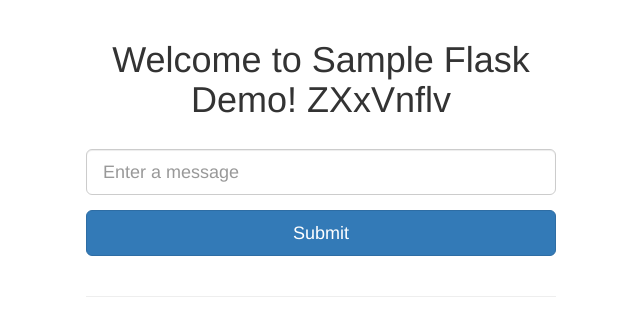
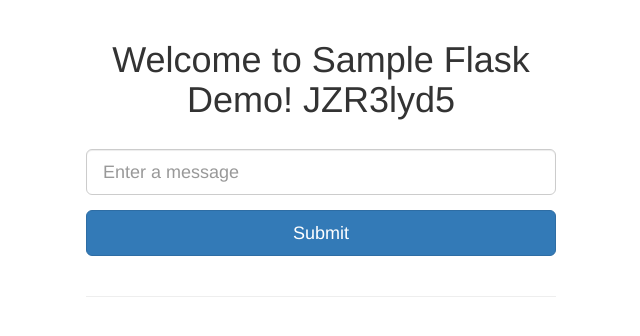
Before and after one commit to williaumwu/flask_sample, a Flask app: page / in a window 1280 px wide. Shown: the top 336 px of the page, without its empty margins (319-959 px from the left). Run offline with Flask 2, Linux system fonts and the light colour scheme; data that the repository does not hold is empty; some libraries are stand-ins or nearby versions.

Commit message:
testing change new string JZR3lyd5

```diff
--- a/templates/index.html
+++ b/templates/index.html
@@ -3,7 +3,7 @@
 {% block content %}
 
 <div class="text-center">
-  <h1>Welcome to Sample Flask Demo! ZXxVnflv</h1>
+  <h1>Welcome to Sample Flask Demo! JZR3lyd5</h1>
 </div>
 
 <br>
```
Also changed, not shown: README.md.
